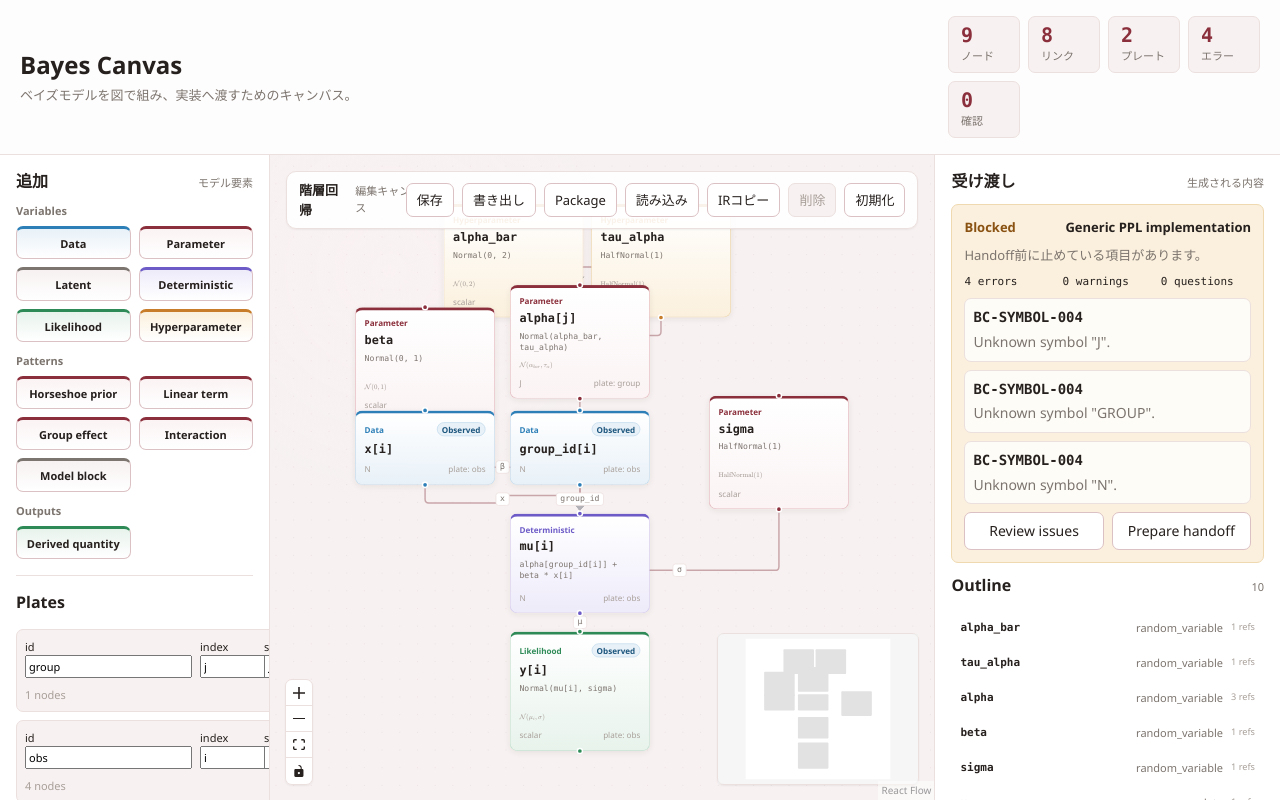
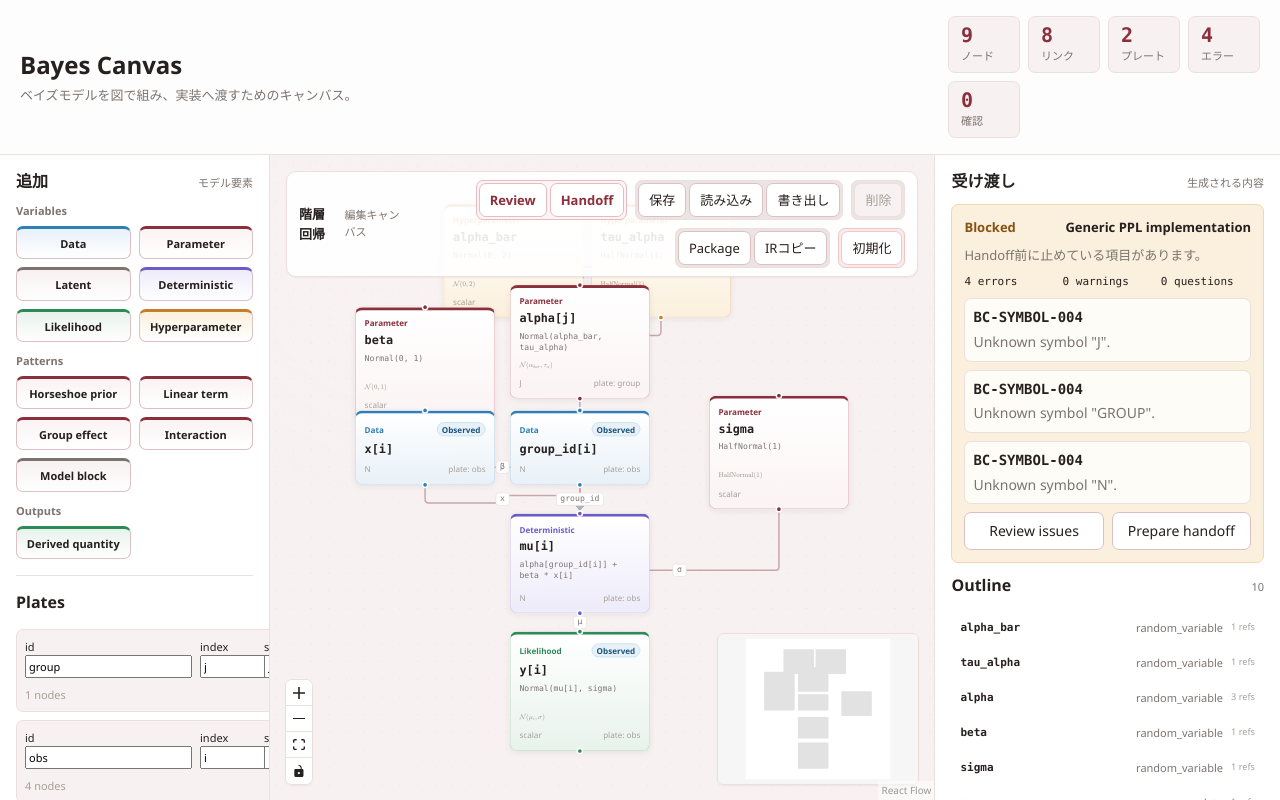
Before and after one commit to mryk814/bayes-canvas, a React (Vite) app in the folder app/: page / in a window 1280 px wide. Built offline with nearby package versions, Linux system fonts and the light colour scheme.

Commit message:
refactor: organize canvas toolbar actions

```diff
--- a/app/src/App.tsx
+++ b/app/src/App.tsx
@@ -1271,11 +1271,13 @@ export function App() {
   }, []);
 
   const resetSample = useCallback(() => {
+    if (!window.confirm('現在のキャンバスを初期サンプルへ戻します。元に戻せます。')) return;
+    setUndoState({ message: '初期サンプルへ戻しました。', nodes, edges });
     setNodes(initialCanvasNodes);
     setEdges(initialCanvasEdges);
     setSelectedNodeId(null);
     setSelectedEdgeId(null);
-  }, [setEdges, setNodes]);
+  }, [edges, nodes, setEdges, setNodes]);
 
   const handleSave = useCallback(() => {
     const name = window.prompt('保存名:', `モデル ${new Date().toLocaleString()}`);
@@ -1663,32 +1665,48 @@ export function App() {
 
         <section className="canvas">
           <div className="canvas-toolbar">
-            <div>
+            <div className="toolbar-title">
               <strong>階層回帰</strong>
               <span>編集キャンバス</span>
             </div>
             <div className="toolbar-actions">
+              <div className="toolbar-group toolbar-primary" aria-label="Primary actions">
+                <button type="button" onClick={() => setActiveOutput('review')}>
+                  Review
+                </button>
+                <button type="button" onClick={() => setActiveOutput('handoff')}>
+                  Handoff
+                </button>
+              </div>
+              <div className="toolbar-group" aria-label="File actions">
                 <button type="button" onClick={handleSave}>
                   保存
                 </button>
+                <button type="button" onClick={handleImport}>
+                  読み込み
+                </button>
                 <button type="button" onClick={handleExport}>
                   書き出し
                 </button>
+              </div>
+              <div className="toolbar-group" aria-label="Edit actions">
+                <button disabled={!selectedNode && !selectedEdge} type="button" onClick={deleteSelectedItem}>
+                  削除
+                </button>
+              </div>
+              <div className="toolbar-group" aria-label="Advanced actions">
                 <button type="button" onClick={() => exportPortablePackageToFile(portablePackage)}>
                   Package
                 </button>
-              <button type="button" onClick={handleImport}>
-                読み込み
-              </button>
                 <button type="button" onClick={() => copyText(JSON.stringify(modelIr, null, 2))}>
                   IRコピー
                 </button>
-              <button disabled={!selectedNode && !selectedEdge} type="button" onClick={deleteSelectedItem}>
-                削除
-              </button>
+              </div>
+              <div className="toolbar-group toolbar-danger" aria-label="Danger actions">
                 <button type="button" onClick={resetSample}>
                   初期化
                 </button>
+              </div>
             </div>
           </div>
           <ReactFlow
--- a/app/src/styles.css
+++ b/app/src/styles.css
@@ -558,7 +558,7 @@ button:disabled {
   pointer-events: none;
 }
 
-.canvas-toolbar div {
+.canvas-toolbar .toolbar-title {
   display: flex;
   align-items: baseline;
   gap: var(--space-2);
@@ -566,7 +566,21 @@ button:disabled {
 }
 
 .canvas-toolbar .toolbar-actions {
+  display: flex;
+  align-items: center;
+  flex-wrap: wrap;
+  gap: var(--space-2);
   justify-content: flex-end;
+}
+
+.toolbar-group {
+  display: flex;
+  align-items: center;
+  gap: 3px;
+  padding: 2px;
+  border: 1px solid var(--color-border-subtle);
+  border-radius: var(--radius-md);
+  background: color-mix(in srgb, var(--color-surface-muted) 74%, transparent);
 }
 
 .canvas-toolbar strong {
@@ -579,6 +593,27 @@ button:disabled {
   font-size: var(--text-sm);
   pointer-events: auto;
   white-space: nowrap;
+}
+
+.toolbar-primary {
+  border-color: var(--color-accent-subtle-bd);
+  background: var(--color-accent-subtle-bg);
+}
+
+.toolbar-primary button {
+  border-color: var(--color-accent-subtle-bd);
+  color: var(--color-accent);
+  font-weight: var(--weight-bold);
+}
+
+.toolbar-danger {
+  border-color: var(--color-danger-bd);
+  background: var(--color-danger-bg);
+}
+
+.toolbar-danger button {
+  border-color: var(--color-danger-bd);
+  color: var(--color-danger-text);
 }
 
 .bayes-node {
```
Lines whose indentation alone changed are shown as unchanged.
